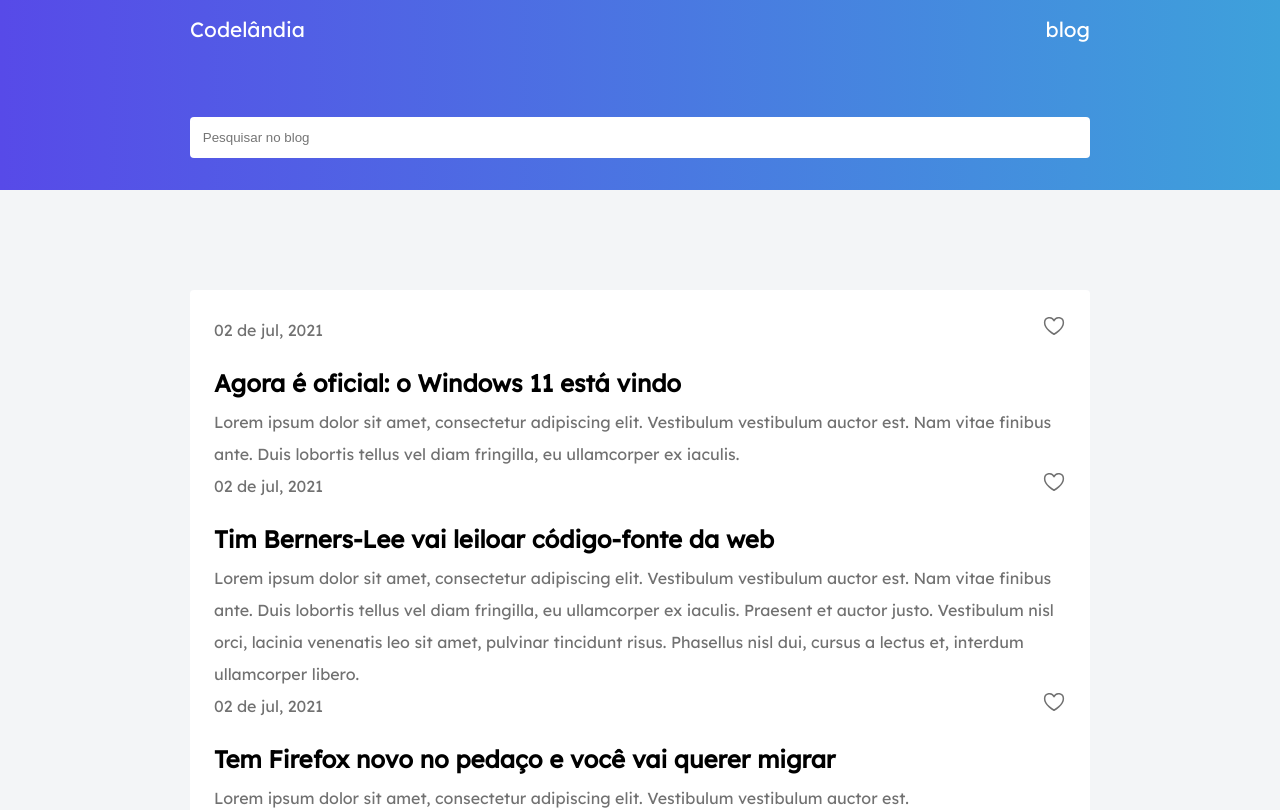
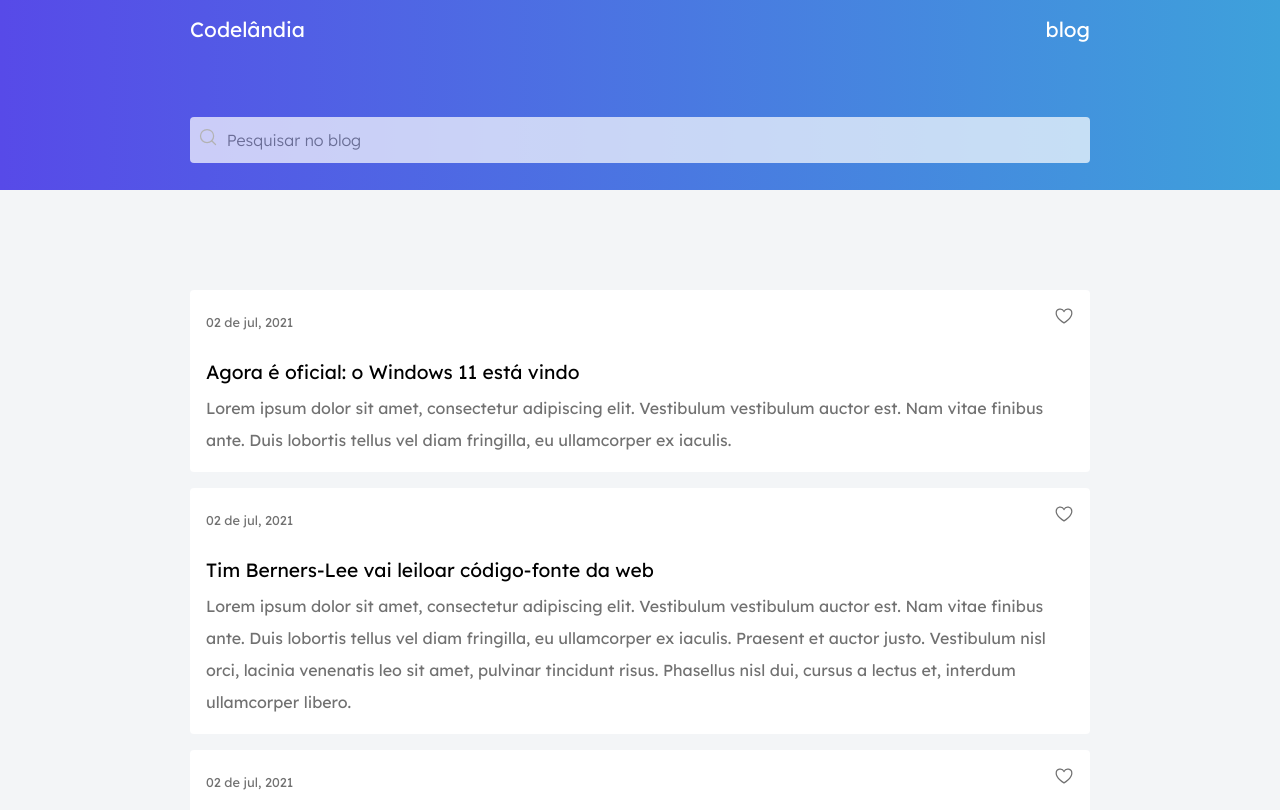
Before and after one commit to lgolin/frontend-projects, a React (Vite) app in the folder 01-blog-react/: page / in a window 1280 px wide. Shown: the top 810 px of the page. Built offline with nearby package versions, Linux system fonts and the light colour scheme.

Commit message:
creating post cards

```diff
--- a/01-blog-react/index.html
+++ b/01-blog-react/index.html
@@ -4,7 +4,7 @@
 <head>
   <link rel="preconnect" href="https://fonts.googleapis.com">
   <link rel="preconnect" href="https://fonts.gstatic.com" crossorigin>
-  <link href="https://fonts.googleapis.com/css2?family=Inter&family=Lexend+Deca&display=swap" rel="stylesheet">
+  <link href="https://fonts.googleapis.com/css2?family=Inter&family=Lexend+Deca:wght@100;200;300;400&display=swap" rel="stylesheet">
   <meta charset="UTF-8" />
   <meta name="viewport" content="width=device-width, initial-scale=1.0" />
   <title>Codelândia</title>
--- a/01-blog-react/src/components/Input.jsx
+++ b/01-blog-react/src/components/Input.jsx
@@ -3,7 +3,8 @@ import { MagnifyingGlass } from 'phosphor-react';
 
 function Input() {
   return (
-    <section className={styles.input}>
+    <section className={styles.wrapper}>
+      <MagnifyingGlass size={20} className={styles.icon} />
       <input type="text" placeholder="Pesquisar no blog" />
     </section>
   );
--- a/01-blog-react/src/components/Input.module.css
+++ b/01-blog-react/src/components/Input.module.css
@@ -1,15 +1,30 @@
-.input {
+.wrapper {
   display: flex;
-  justify-content: center;
 
+  width: 900px;
+  margin: 0 auto;
   position: relative;
 }
 
-.input input {
-  width: 900px;
+.wrapper input {
+  width: 100%;
   padding: 0.8rem;
   border: none;
   border-radius: 4px;
 
   margin-top: 75px;
+  filter: opacity(70%);
 }
+
+.icon {
+  position: absolute;
+  margin-top: 5.3rem;
+  font-size: 1.5rem;
+  margin-left: 0.5rem;
+}
+
+input::placeholder {
+  font-family: var(--Inter);
+  font-weight: 300;
+  padding-left: 1.5rem;
+}
--- a/01-blog-react/src/components/Main.jsx
+++ b/01-blog-react/src/components/Main.jsx
@@ -1,5 +1,5 @@
 import styles from './Main.module.css';
-import Post from './Post.jsx';
+import Post from './Post';
 
 function Main() {
   return (
--- a/01-blog-react/src/components/Post.jsx
+++ b/01-blog-react/src/components/Post.jsx
@@ -34,13 +34,12 @@ const posts = [
 
 function Post() {
   return (
-    <div className={styles.test}>
     <main>
       {posts.map((post) => (
-          <div className={styles.post}>
+        <div className={styles.cardPost}>
           <div className={styles.date}>
             <p>{post.date}</p>
-              <Heart size={24} />
+            <Heart size={20} />
           </div>
 
           <h2>{post.title}</h2>
@@ -48,7 +47,6 @@ function Post() {
         </div>
       ))}
     </main>
-    </div>
   );
 }
 
--- a/01-blog-react/src/components/Post.module.css
+++ b/01-blog-react/src/components/Post.module.css
@@ -1,10 +1,13 @@
 main {
   width: 900px;
   margin: 0 auto;
+}
 
+.cardPost {
+  background: var(--white);
+  margin-bottom: 1rem;
   border-radius: 4px;
-  padding: 1.5rem;
-  background: var(--white);
+  padding: 1rem;
 }
 
 main .date {
@@ -13,13 +16,18 @@ main .date {
 
   margin-bottom: 1.375rem;
   color: var(--grey-300);
+  font-weight: 300;
+  font-size: 0.8rem;
 }
 
 main h2 {
+  font-size: 1.2rem;
+  font-weight: 400;
   margin-bottom: 8px;
 }
 
 main p {
   color: var(--grey-300);
   line-height: 32px;
+  font-weight: 400;
 }
--- a/01-blog-react/src/global.css
+++ b/01-blog-react/src/global.css
@@ -12,6 +12,12 @@
   --grey-800: #1a202c;
 }
 
+/* tira a borda padrao do site todo */
+:focus {
+  outline: transparent;
+  box-shadow: 0 0 0 2px var(--white-200);
+}
+
 * {
   margin: 0;
   padding: 0;
@@ -21,4 +27,14 @@
 body {
   font-family: var(--font-family-Lexend);
   background: var(--white-200);
+  -webkit-font-smoothing: antialiased;
 }
+
+body,
+input,
+textarea,
+button {
+  font-family: var(--font-family-Lexend);
+  font-weight: 400;
+  font-size: 1rem;
+}
```
Lines whose indentation alone changed are shown as unchanged.
